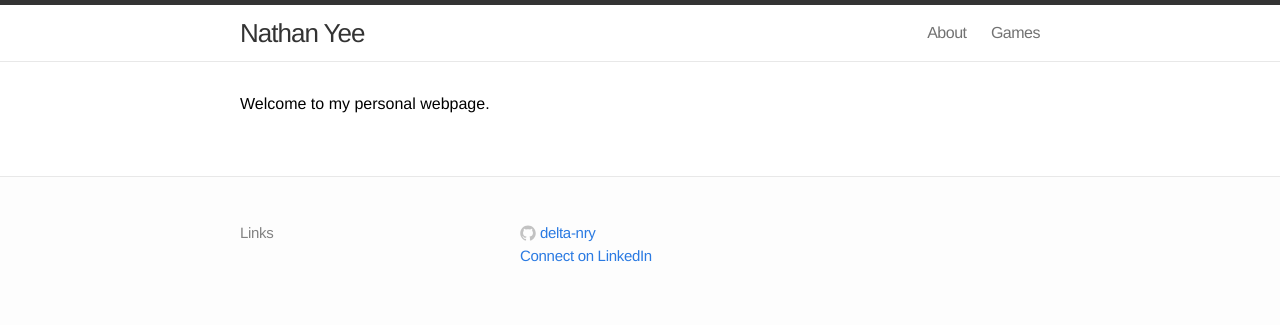
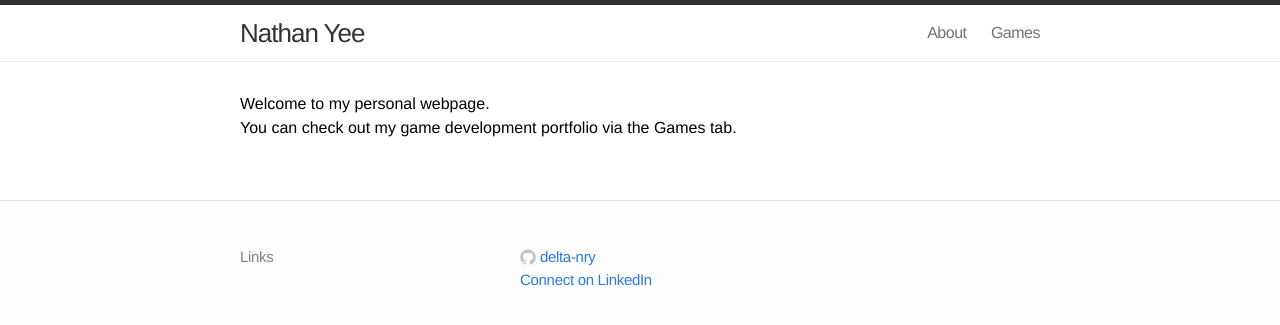
Before and after one commit to delta-nry/delta-nry.github.io, a Jekyll site: the page built from index.html, in a window 1280 px wide. Shown: the top 325 px of the page. Built offline with Jekyll 4.4.1, drawn with Linux system fonts in a browser that asks for light colours.

Commit message:
Update index.html

```diff
--- a/index.html
+++ b/index.html
@@ -6,6 +6,8 @@ layout: default
 
   <article class="post-content">
     Welcome to my personal webpage.
+    <br>
+    You can check out my game development portfolio via the Games tab.
   </article>
 
 </div>
```
